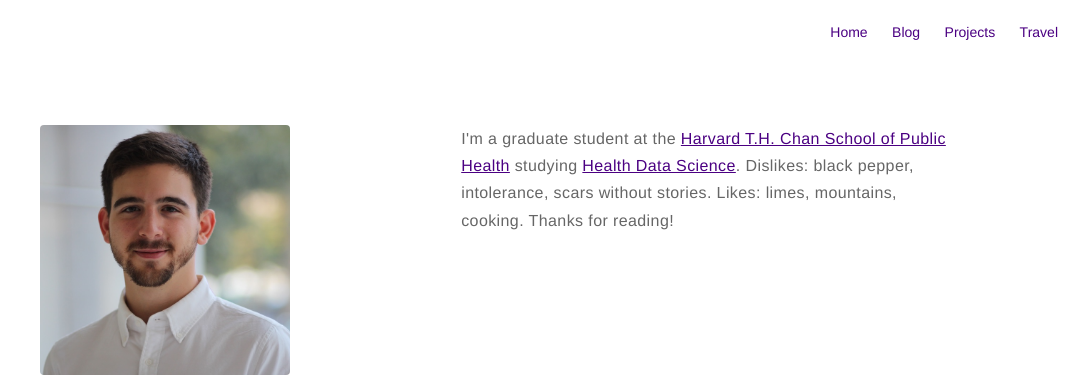
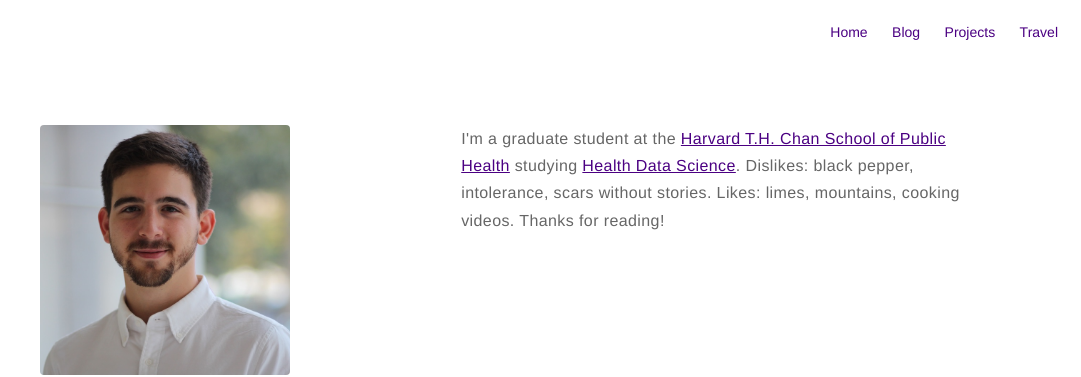
Before and after one commit to dsasson48/dsasson48.github.io, a Jekyll site: the page built from about.md, in a window 1280 px wide. Shown: the top 377 px of the page, without its empty margins (199-1280 px from the left). Built offline with Jekyll 4.4.1, drawn with Linux system fonts in a browser that asks for light colours.

Commit message:
cooking videos

```diff
--- a/about.md
+++ b/about.md
@@ -8,7 +8,7 @@ layout: page
     </div>
 
     <div class="toright">
-        <p>I'm a graduate student at the <a href="https://www.hsph.harvard.edu/">Harvard T.H. Chan School of Public Health</a> studying <a href="https://catalyst.nejm.org/case-data-scientists-inside-health-care/">Health Data Science</a>. Dislikes: black pepper, intolerance, scars without stories. Likes: limes, mountains, cooking. Thanks for reading!</p>
+        <p>I'm a graduate student at the <a href="https://www.hsph.harvard.edu/">Harvard T.H. Chan School of Public Health</a> studying <a href="https://catalyst.nejm.org/case-data-scientists-inside-health-care/">Health Data Science</a>. Dislikes: black pepper, intolerance, scars without stories. Likes: limes, mountains, cooking videos. Thanks for reading!</p>
 
     </div>
 </div>
```
